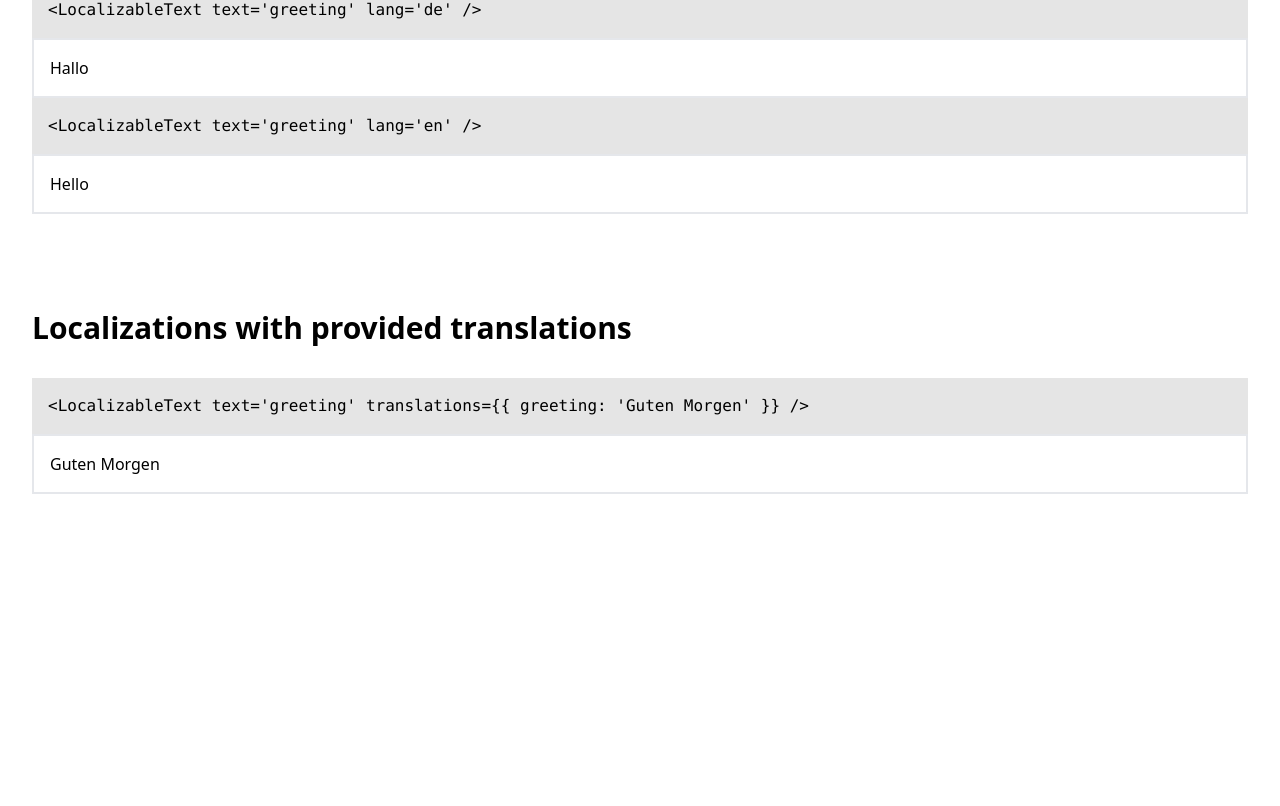
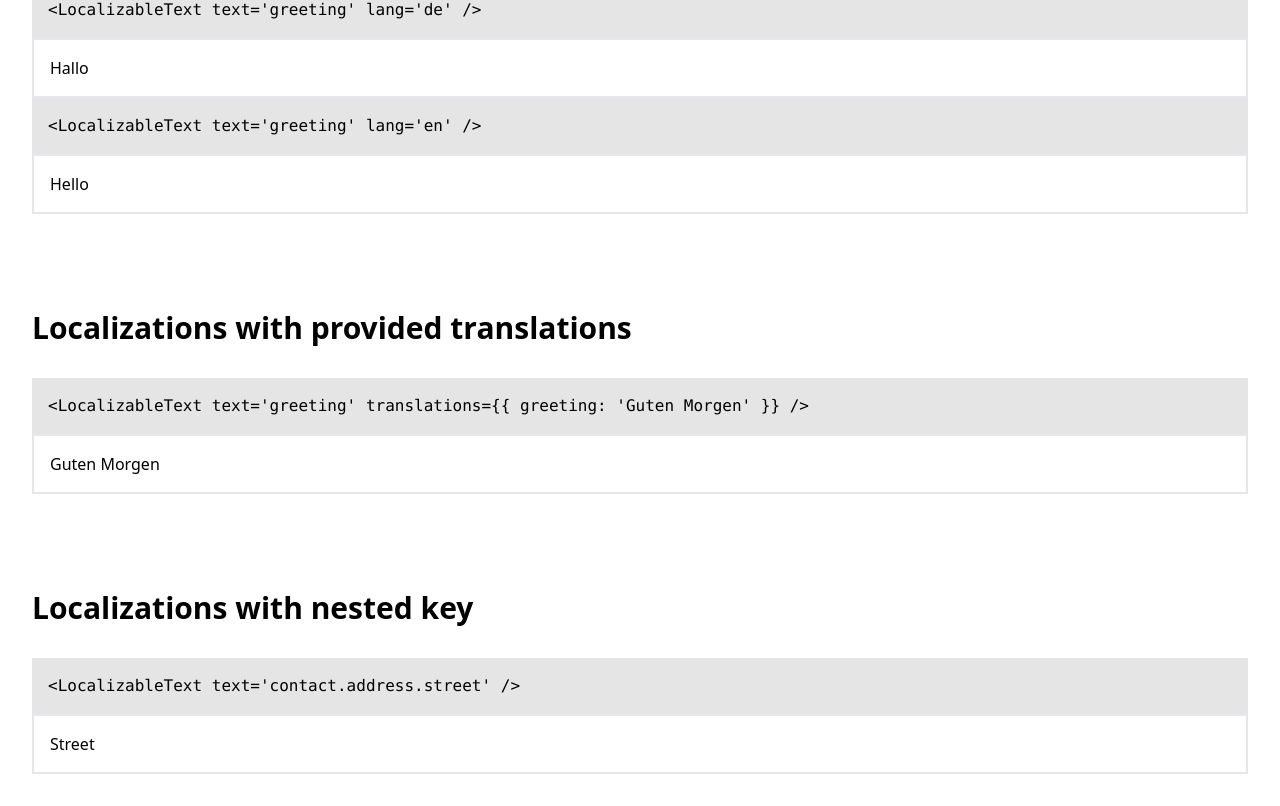
Before and after one commit to neno/react-custom-localization, a React (Vite) app: page / in a window 1280 px wide. Shown: the part 790-1596 px from the top of the page. Before the commit the page ends 1316 px from the top, so only its background shows below. Built offline with nearby package versions, Linux system fonts and the light colour scheme.

Commit message:
Add nested key demo

```diff
--- a/src/App.tsx
+++ b/src/App.tsx
@@ -2,6 +2,14 @@ import { LocalizableText } from './components/LocalizableText';
 import { Stack } from './components/Stack';
 
 const defaultBrowserLang = navigator.language;
+
+// "localization": {
+//   "simple": "Simple translation with default language (browser settings)",
+//   "withParams": "Localizations with paramaters",
+//   "withProvidedLang": "Localizations with provided language property",
+//   "withProvidedTranslations": "Localizations with provided translations",
+//   "withNestedKey": "Localizations with nested keys"
+// },
 
 function App() {
   return (
@@ -13,7 +21,7 @@ function App() {
         <Stack>
           <section>
             <h2>
-              <LocalizableText text='simpleLocalization' />
+              <LocalizableText text='localization.simple' />
             </h2>
             <pre className='p-4 bg-neutral-200'>
               <code>{`<LocalizableText text='greeting' />`}</code>
@@ -24,7 +32,7 @@ function App() {
           </section>
           <section>
             <h2>
-              <LocalizableText text='localizationsWithParams' />
+              <LocalizableText text='localization.withParams' />
             </h2>
             <pre className='p-4 bg-neutral-200'>
               <code>{`<LocalizableText text='greetingWithNameAge' params={{ name: 'Andreas', age: 25 }} />`}</code>
@@ -38,7 +46,7 @@ function App() {
           </section>
           <section>
             <h2>
-              <LocalizableText text='localizationsWithProvidedLang' />
+              <LocalizableText text='localization.withProvidedLang' />
             </h2>
             <pre className='p-4 bg-neutral-200'>
               <code>{`<LocalizableText text='greeting' lang='de' />`}</code>
@@ -55,7 +63,7 @@ function App() {
           </section>
           <section>
             <h2>
-              <LocalizableText text='localizationsWithProvidedTranslations' />
+              <LocalizableText text='localization.withProvidedTranslations' />
             </h2>
             <pre className='p-4 bg-neutral-200'>
               <code>{`<LocalizableText text='greeting' translations={{ greeting: 'Guten Morgen' }} />`}</code>
@@ -67,6 +75,17 @@ function App() {
               />
             </p>
           </section>
+          <section>
+            <h2>
+              <LocalizableText text='localization.withNestedKey' />
+            </h2>
+            <pre className='p-4 bg-neutral-200'>
+              <code>{`<LocalizableText text='contact.address.street' />`}</code>
+            </pre>
+            <p className='p-4 border-2'>
+              <LocalizableText text='contact.address.street' />
+            </p>
+          </section>
         </Stack>
       </main>
     </div>
--- a/src/locales/de.json
+++ b/src/locales/de.json
@@ -1,5 +1,12 @@
 {
   "appTitle": "POC  Lokalisierung",
+  "localization": {
+    "simple": "Einfache Lokalisierung mit Standardsprache (Browsereinstellungen)",
+    "withParams": "Lokalisierung mit Parametern",
+    "withProvidedLang": "Lokalisierung mit definiertem Sprachparameter",
+    "withProvidedTranslations": "Lokalisierung mit benutzerdefinierten Übersetzungen",
+    "withNestedKey": "Lokalisierung mit verschachteltem Schlüssel"
+  },
   "simpleLocalization": "Einfache Lokalisierung mit Standardsprache (Browsereinstellungen)",
   "greeting": "Hallo",
   "localizationsWithParams": "Lokalisierung mit Parametern",
--- a/src/locales/en.json
+++ b/src/locales/en.json
@@ -1,5 +1,12 @@
 {
   "appTitle": "POC Localization",
+  "localization": {
+    "simple": "Simple translation with default language (browser settings)",
+    "withParams": "Localizations with paramaters",
+    "withProvidedLang": "Localizations with provided language property",
+    "withProvidedTranslations": "Localizations with provided translations",
+    "withNestedKey": "Localizations with nested key"
+  },
   "simpleLocalization": "Simple translation with default language (browser settings)",
   "greeting": "Hello",
   "localizationsWithParams": "Localizations with paramaters",
```
